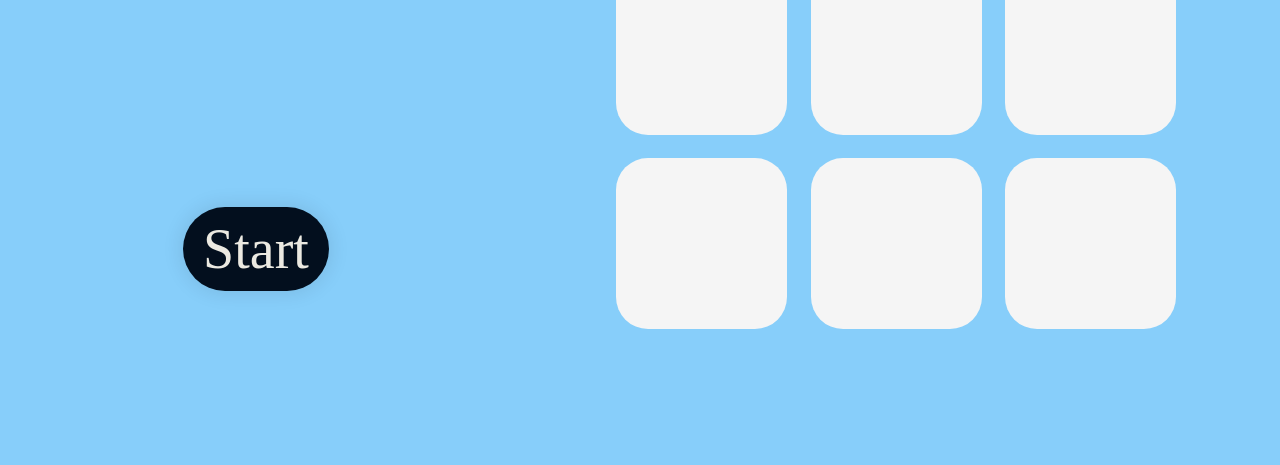
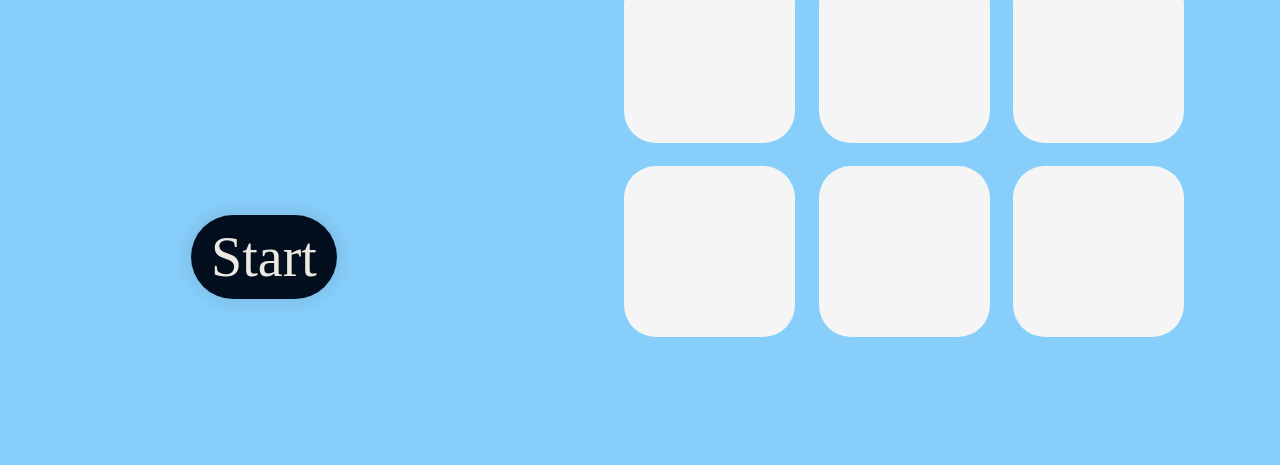
Before and after one commit to REHAN-18/tic-tac-toe.100x, a plain HTML site: page index.html in a window 1280 px wide. Shown: the part 351-816 px from the top of the page. Drawn offline with nearby package versions, Linux system fonts and the light colour scheme.

Commit message:
Update index.html

```diff
--- a/index.html
+++ b/index.html
@@ -3,7 +3,7 @@
 <head>
     <meta charset="UTF-8">
     <link rel="stylesheet" href="styles.css">
-    <link rel="stylesheet" href="normalize.css">
+
     <script src="functions.js" defer></script>
     <title>Tic Tac Toe</title>
 </head>
```
